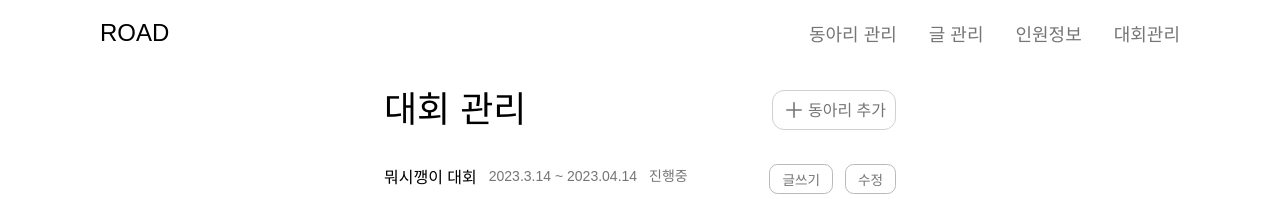
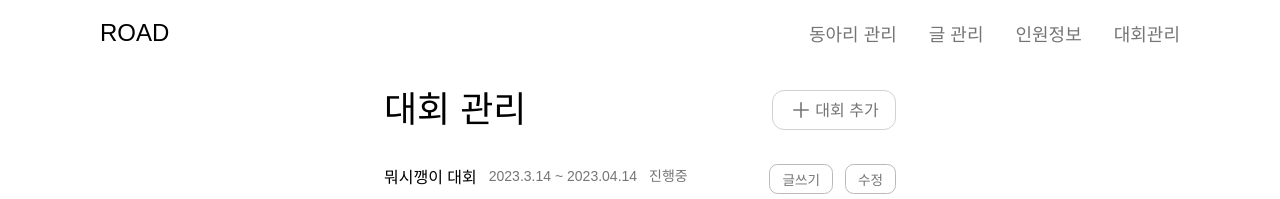
Before and after one commit to Log-Road/Road-FrontEnd, a React (Create React App) app: page /contestManagement in a window 1280 px wide. Shown: the top 199 px of the page. Built offline with nearby package versions, Linux system fonts and the light colour scheme.

Commit message:
♻️ :: 버튼 값 사용자 지정

```diff
--- a/src/components/Button/PlusButton.tsx
+++ b/src/components/Button/PlusButton.tsx
@@ -11,7 +11,7 @@ export default function PlusButton({ text }: ButtonProps) {
     return (
         <Contents>
             <Icon src={Plus} />
-            <Text>동아리 추가</Text>
+            <Text>{text}</Text>
         </Contents>
     )
 }
```
